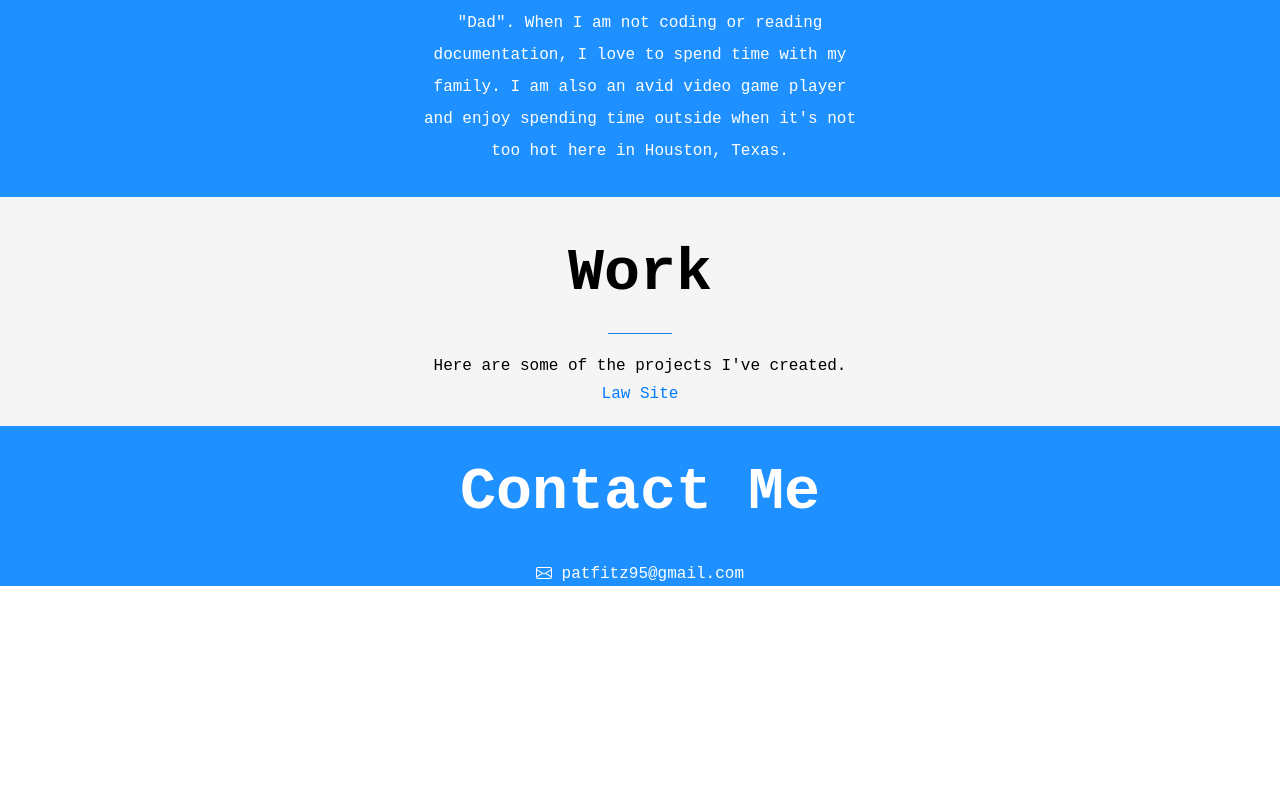
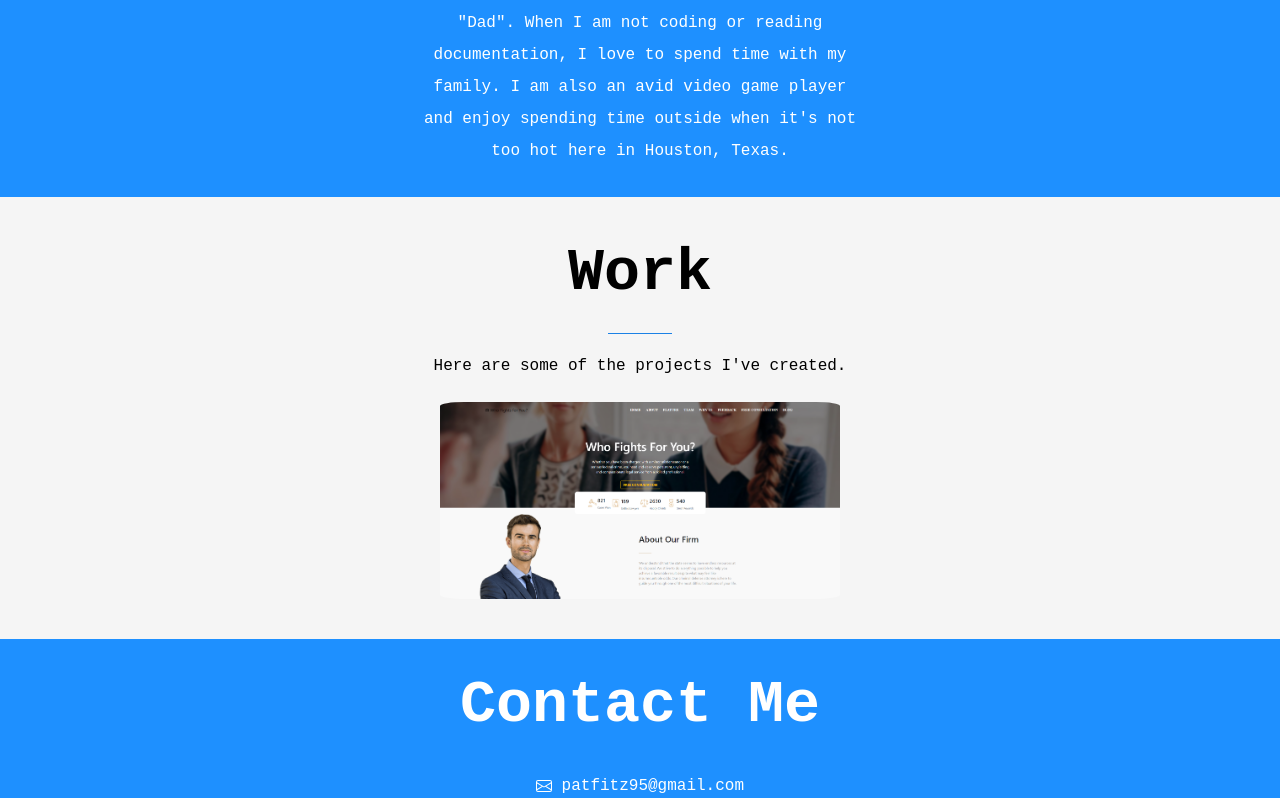
Before and after one commit to patfitz95/PortfolioPage, a plain HTML site: page index.html in a window 1280 px wide. Shown: the part 729-1527 px from the top of the page. Before the commit the page ends 1315 px from the top, so only its background shows below. Drawn offline with nearby package versions, Linux system fonts and the light colour scheme.

Commit message:
added an image for the preview of the law site

```diff
--- a/index.html
+++ b/index.html
@@ -41,7 +41,7 @@
           <h1 class="workTitle font-weight-bold">Work</h1>
           <hr class="workBreak">
           <p class="introParagraph">Here are some of the projects I've created.</p>
-          <a href="https://elegant-heyrovsky-aa09f2.netlify.app"> Law Site</a>
+          <a href="https://elegant-heyrovsky-aa09f2.netlify.app"><img class="workPicture" src="websitePreview.png" alt=""></a>
         </div>
         <div class="contactMe">
           <h1 class="contactTitle font-weight-bold"> Contact Me</h1>
--- a/styles.css
+++ b/styles.css
@@ -53,6 +53,13 @@
     font-family: 'Courier New', monospace;
     padding-bottom: 20px;
 }
+.workPicture {
+    max-height: 400px;
+    width: 400px;
+    border-radius: 1.5em;
+    padding-top: 20px;
+    padding-bottom: 20px;
+}
 .workTitle {
     font-size: 60px;
 }
```
Also changed, not shown: websitePreview.png (added).
